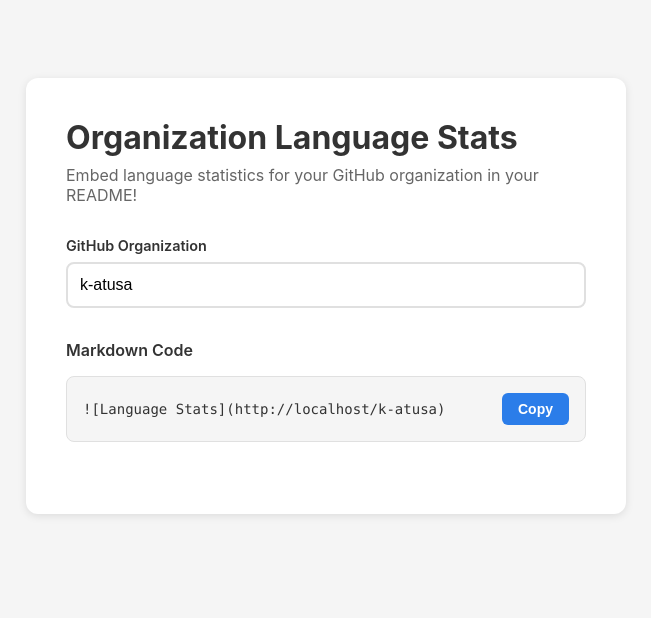
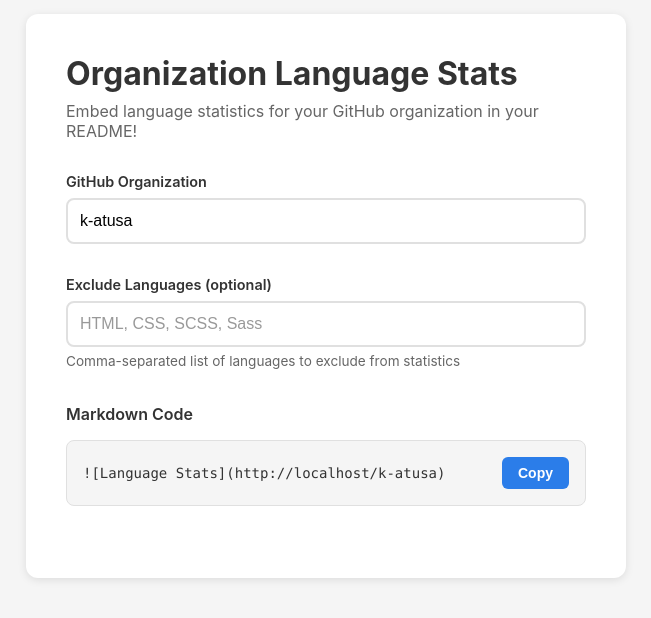
Before and after one commit to k-atusa/organization-language-readme-stats, a Next.js app: page / in a window 1280 px wide. Shown: the part 104-722 px from the top of the page, without its empty margins (314-965 px from the left). Built offline with nearby package versions, Linux system fonts and the light colour scheme.

Commit message:
feat: add functionality to exclude languages from statistics and update UI for input

```diff
--- a/app/globals.css
+++ b/app/globals.css
@@ -75,6 +75,18 @@
   border-color: #2b7de9;
 }
 
+.input-section input::placeholder {
+  color: #999;
+}
+
+.input-section small {
+  color: #666;
+  font-size: 0.85rem;
+  margin-top: 0.5rem;
+  display: block;
+  line-height: 1.4;
+}
+
 .code-section {
   margin-bottom: 2rem;
 }
--- a/app/page.tsx
+++ b/app/page.tsx
@@ -4,9 +4,20 @@
 
 export default function HomePage() {
   const [org, setOrg] = useState('k-atusa');
+  const [excludeLanguages, setExcludeLanguages] = useState('');
   const [copied, setCopied] = useState(false);
 
-  const imageUrl = `${typeof window !== 'undefined' ? window.location.origin : ''}/${org}`;
+  // URL 생성 (제외할 언어가 있으면 쿼리 파라미터 추가)
+  const getImageUrl = () => {
+    const baseUrl = `${typeof window !== 'undefined' ? window.location.origin : ''}/${org}`;
+    if (excludeLanguages.trim()) {
+      const encoded = encodeURIComponent(excludeLanguages.trim());
+      return `${baseUrl}?exclude=${encoded}`;
+    }
+    return baseUrl;
+  };
+
+  const imageUrl = getImageUrl();
   const markdownCode = `![Language Stats](${imageUrl})`;
 
   const handleCopy = () => {
@@ -32,6 +43,20 @@
           />
         </div>
 
+        <div className="input-section">
+          <label htmlFor="exclude-input">Exclude Languages (optional)</label>
+          <input
+            id="exclude-input"
+            type="text"
+            value={excludeLanguages}
+            onChange={(e) => setExcludeLanguages(e.target.value)}
+            placeholder="HTML, CSS, SCSS, Sass"
+          />
+          <small style={{ color: '#666', marginTop: '5px', display: 'block' }}>
+            Comma-separated list of languages to exclude from statistics
+          </small>
+        </div>
+
         <div className="code-section">
           <h3>Markdown Code</h3>
           <div className="code-box">
```
Also changed, not shown: app/[organization]/route.tsx (+29 -1 lines).
